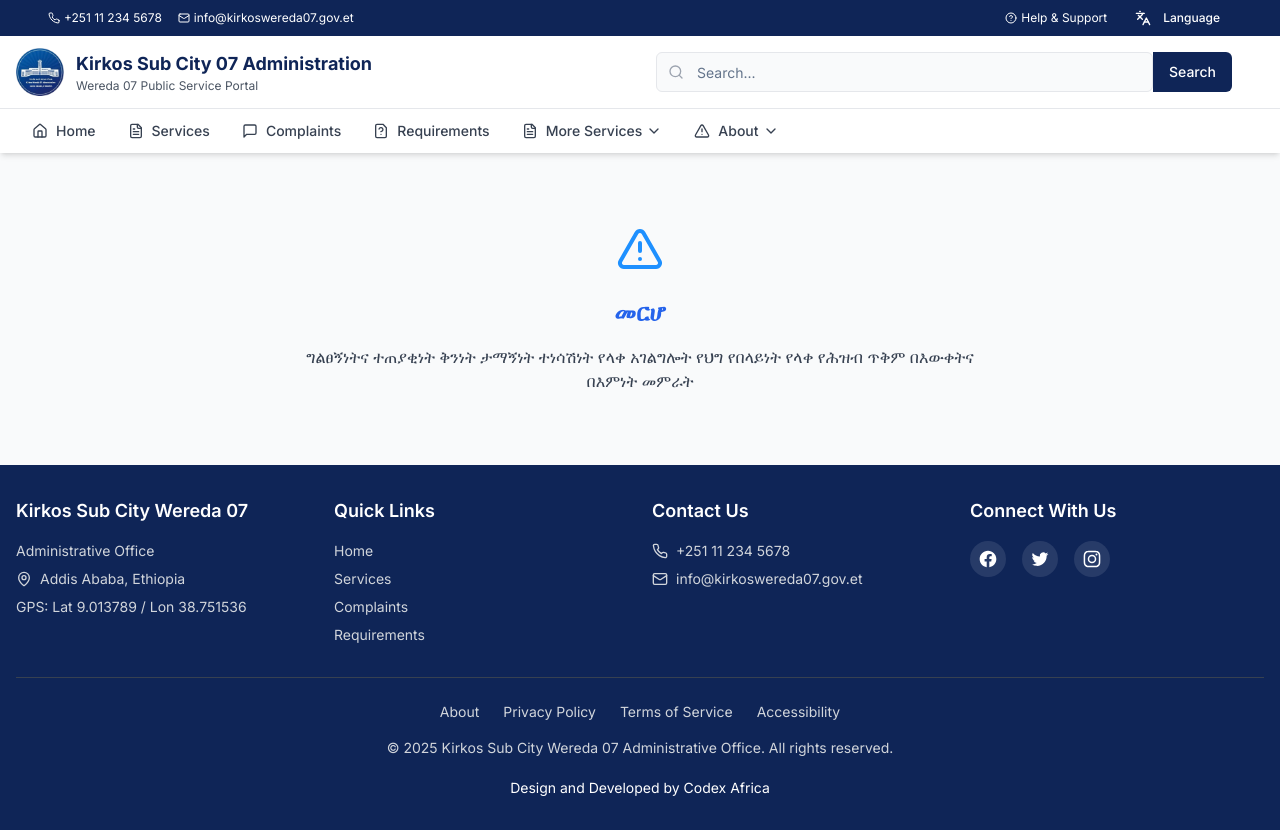
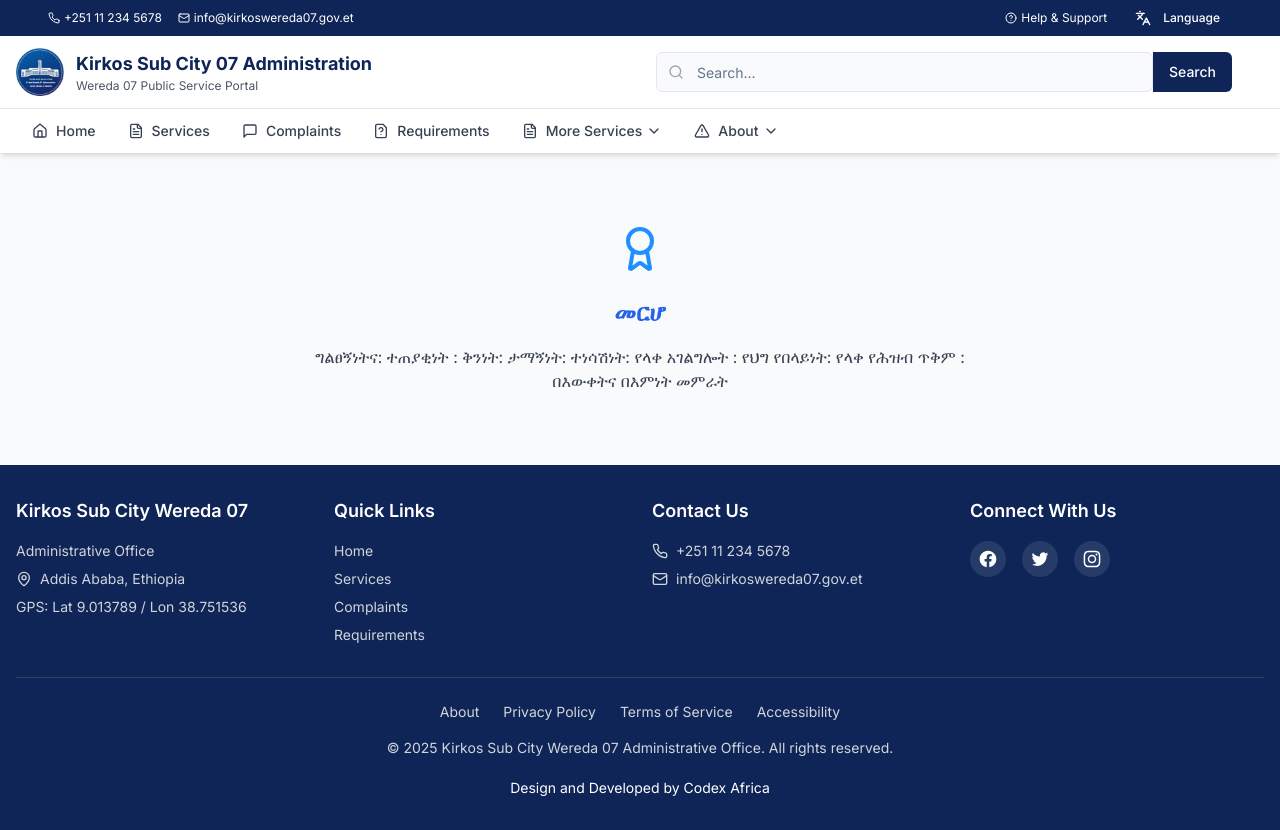
Before and after one commit to abenooo/kirkos-woreda-07, a Next.js app: page /client/about/core-values in a window 1280 px wide. Built offline with nearby package versions, Linux system fonts and the light colour scheme.

Commit message:
Update CoreValuesPage component to replace the placeholder icon with an Award icon and modify the core values text layout for improved readability.

```diff
--- a/app/client/about/core-values/page.tsx
+++ b/app/client/about/core-values/page.tsx
@@ -1,18 +1,14 @@
-import { AlertTriangle } from "lucide-react";
+import { AlertTriangle, Award } from "lucide-react";
 
 export default function CoreValuesPage() {
   return (
     <div className="container mx-auto px-4 py-12 flex flex-col items-center text-center">
-      <AlertTriangle className="h-12 w-12 text-[#1E90FF] mb-6" /> {/* Placeholder Icon, adjust color */}
+      <Award size={48} className="h-12 w-12 text-[#1E90FF] mb-6" />
       <h1 className="text-2xl text-primary font-bold uppercase mb-4">መርሆ</h1>
-      <p className="text-gray-700 max-w-2xl">ግልፀኝነትና ተጠያቂነት
-ቅንነት
-ታማኝነት
-ተነሳሽነት
-የላቀ አገልግሎት
-የህግ የበላይነት
-የላቀ የሕዝብ ጥቅም
-በእውቀትና በእምነት መምራት</p>
+      <p className="text-gray-700 max-w-2xl">
+        ግልፀኝነትና: ተጠያቂነት : ቅንነት: ታማኝነት: ተነሳሽነት: የላቀ አገልግሎት : የህግ የበላይነት: የላቀ የሕዝብ ጥቅም :
+        በእውቀትና በእምነት መምራት
+      </p>
       {/* Add actual core values content here, replacing the paragraph */}
     </div>
   );
```
